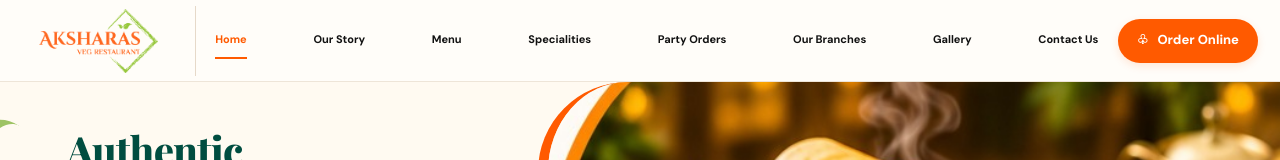
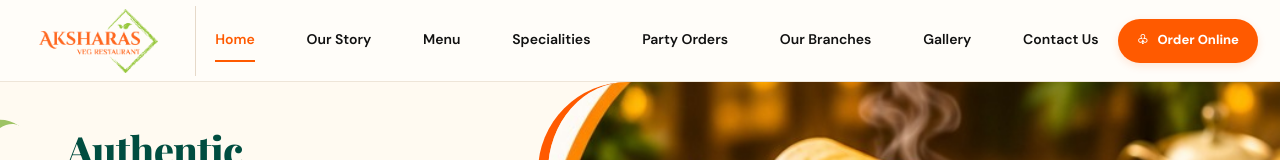
Before and after one commit to aksharas-ops/aksharas-website, a plain HTML site: page index.html in a window 1280 px wide. Shown: the top 160 px of the page. Drawn offline with nearby package versions, Linux system fonts and the light colour scheme.

Commit message:
Add files via upload

```diff
--- a/styles.css
+++ b/styles.css
@@ -15,8 +15,8 @@ button,a{touch-action:manipulation}
 .header{height:82px;background:#fffdf9;display:flex;align-items:center;padding-inline:max(22px,calc((100vw - var(--content))/2));gap:clamp(14px,1.5vw,26px);position:relative;z-index:20;border-bottom:1px solid #eee5d8}
 .brand{width:174px;min-width:154px;height:70px;display:flex;align-items:center;border-right:1px solid #e6d9c9;padding-right:20px}
 .brand img{display:block;width:100%;height:64px;object-fit:contain}
-.nav{display:flex;align-items:center;justify-content:space-between;gap:clamp(10px,1.15vw,22px);flex:1;min-width:0}
-.nav a{font-size:clamp(11px,.72vw,13px);font-weight:700;color:#111;text-decoration:none;white-space:nowrap;padding:10px 0;border-bottom:2px solid transparent}
+.nav{display:flex;align-items:center;justify-content:space-between;gap:clamp(8px,.7vw,14px);flex:1;min-width:0}
+.nav a{font-size:clamp(14px,.9vw,16px);font-weight:600;color:#111;text-decoration:none;white-space:nowrap;padding:10px 0;border-bottom:2px solid transparent}
 .nav a.active,.nav a:hover{color:var(--orange);border-bottom-color:var(--orange)}
 .order-btn{background:var(--orange);color:#fff;border:0;border-radius:30px;padding:13px 22px;text-decoration:none;font-weight:800;display:inline-flex;align-items:center;justify-content:center;gap:9px;white-space:nowrap;box-shadow:0 3px 8px #ff5a0024;cursor:pointer;min-height:44px}
 .order-btn:hover{background:#e94f00}
```
